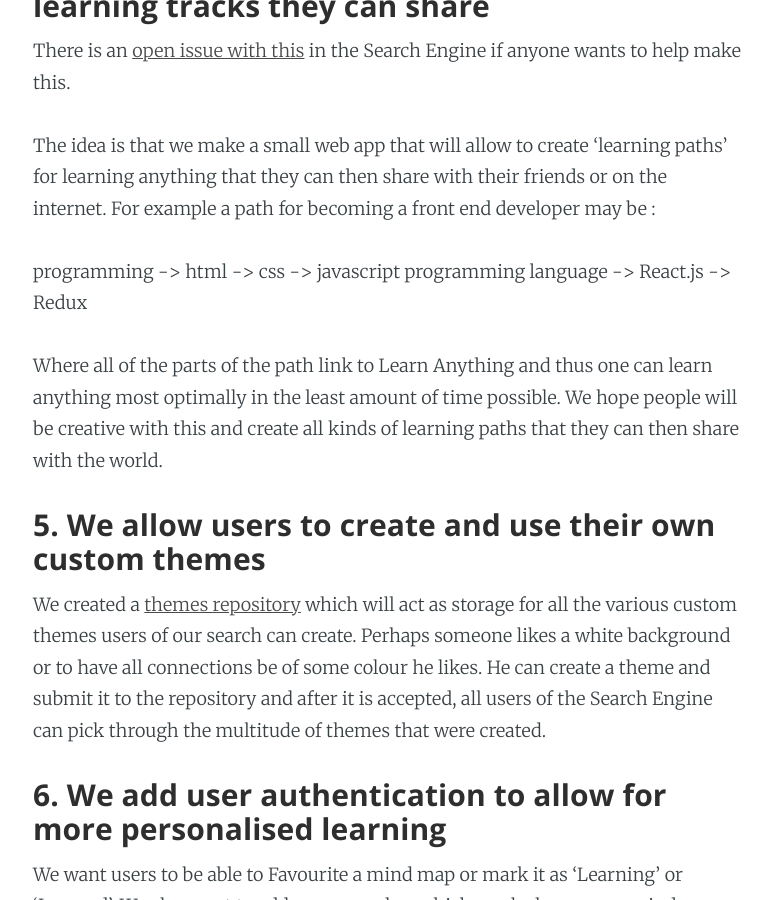
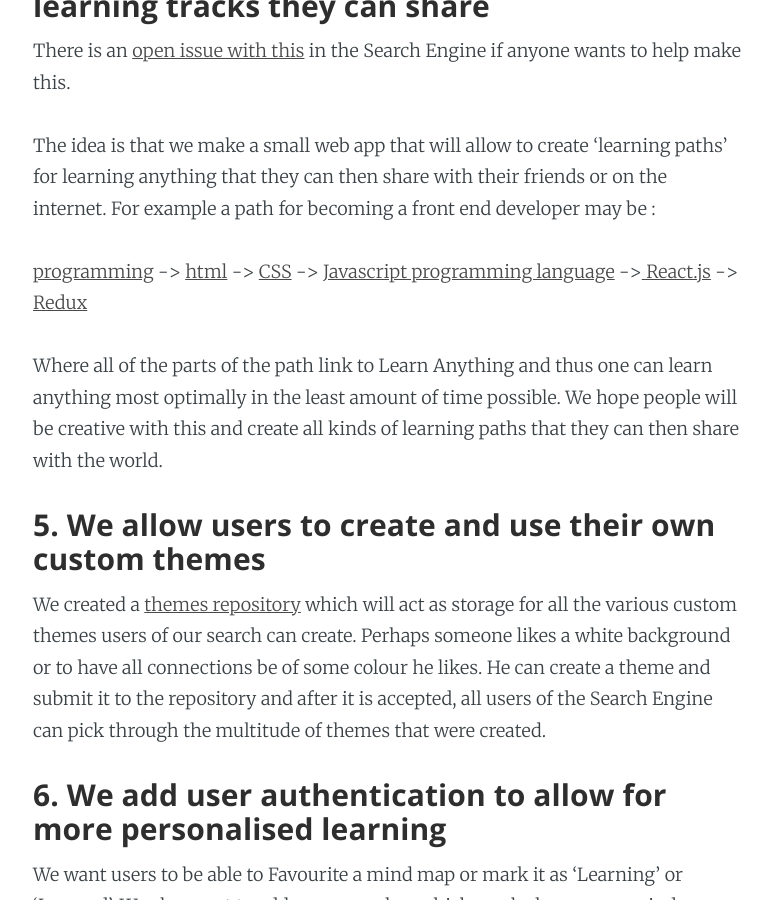
Before and after one commit to jeffreyyoung/learn-anything.github.io, a Jekyll site: the page built from _posts/2017-06-15-roadmap.markdown, in a window 1280 px wide and 900 px high, scrolled down 1778 px. Shown: the whole window, without its empty margins (252-1024 px from the left). Built offline with Jekyll 4.4.1, drawn with Linux system fonts in a browser that asks for light colours; some of the changed lines change nothing that is shown.

Commit message:
:sparkles:

```diff
--- a/_posts/2017-06-15-roadmap.markdown
+++ b/_posts/2017-06-15-roadmap.markdown
@@ -37,7 +37,7 @@ There is an [open issue with this](https://github.com/learn-anything/search-engi
 
 The idea is that we make a small web app that will allow to create ‘learning paths’ for learning anything that they can then share with their friends or on the internet. For example a path for becoming a front end developer may be :
 
-programming -\> html -\> css -\> javascript programming language -\> React.js -\> Redux
+[programming](https://learn-anything.xyz/programming) -\> [html](https://learn-anything.xyz/web_development/front_end/html) -\> [CSS](https://learn-anything.xyz/web_development/front_end/css) -\> [Javascript programming language](https://learn-anything.xyz/programming/programming_languages/javascript) -\>[ React.js](https://learn-anything.xyz/web_development/javascript_libraries/react) -\> [Redux](https://learn-anything.xyz/web_development/javascript_libraries/redux)
 
 Where all of the parts of the path link to Learn Anything and thus one can learn anything most optimally in the least amount of time possible. We hope people will be creative with this and create all kinds of learning paths that they can then share with the world.
 
```
